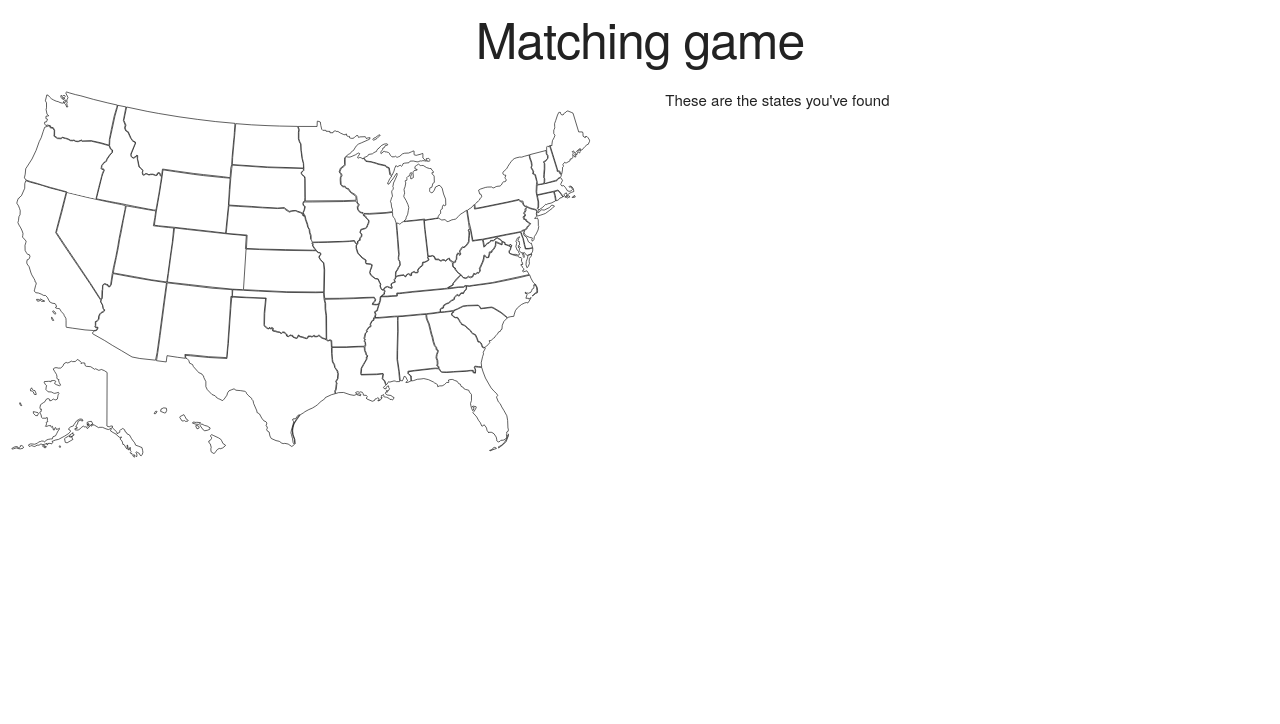
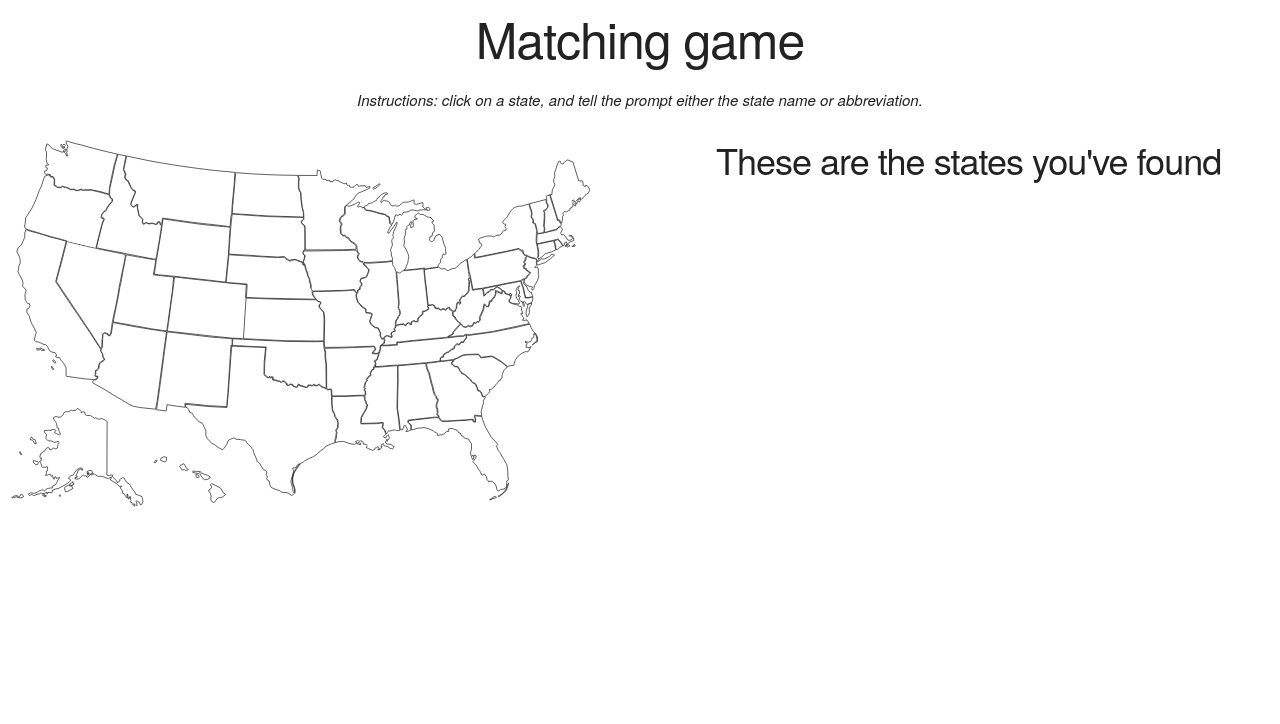
Before and after one commit to 2016rshah/Web-App-Development, a PHP site: page /matching_game/index.html in a window 1280 px wide. Shown: the top 724 px of the page. Run offline with PHP 8.4, Linux system fonts and the light colour scheme.

Commit message:
Basic functionality

```diff
--- a/matching_game/index.css
+++ b/matching_game/index.css
@@ -1,3 +1,3 @@
-.title{
+.ta-center {
 	text-align:center;
 }
--- a/matching_game/index.html
+++ b/matching_game/index.html
@@ -10,7 +10,8 @@
 	<body>
 		<div class="row">
 			<div class="twelve columns">
-				<h1 class="title">Matching game</h1>
+				<h1 class="ta-center">Matching game</h1>
+				<p class="ta-center"><em>Instructions: click on a state, and tell the prompt either the state name or abbreviation.</em></p>
 			</div>
 		</div>
 		<div class="row">
@@ -18,7 +19,7 @@
 				<div id="map" style="height: 75%;"></div>
 			</div>
 			<div class="six columns">
-				<div id="found">These are the states you've found</div>
+				<h3 id="status" class="ta-center">These are the states you've found</h3>
 				<p id="found"></p>
 			</div>
 		</div>
--- a/matching_game/index.js
+++ b/matching_game/index.js
@@ -1,5 +1,7 @@
-var abbrToState = {"al":"alabama","ak":"alaska","az":"arizona","ar":"arkansas","ca":"california","co":"colorado","ct":"connecticut","de":"delaware","fl":"florida","ga":"georgia","hi":"hawaii","id":"idaho","il":"illinois","in":"indiana","ia":"iowa","ks":"kansas","ky":"kentucky","la":"louisiana","me":"maine","md":"maryland","ma":"massachusetts","mi":"michigan","mn":"minnesota","ms":"mississippi","mo":"missouri","mt":"montana","ne":"nebraska","nv":"nevada","nh":"new hampshire","nj":"new jersey","nm":"new mexico","ny":"new york","nc":"north carolina","nd":"north dakota","oh":"ohio","ok":"oklahoma","or":"oregon","pa":"pennsylvania","ri":"rhode island","sc":"south carolina","sd":"south dakota","tn":"tennessee","tx":"texas","ut":"utah","vt":"vermont","va":"virginia","wa":"washington","wv":"west virginia","wi":"wisconsin","wy":"wyoming"}
 $(document).ready(function() {
+	var abbrToState = {"al":"alabama","ak":"alaska","az":"arizona","ar":"arkansas","ca":"california","co":"colorado","ct":"connecticut","de":"delaware","fl":"florida","ga":"georgia","hi":"hawaii","id":"idaho","il":"illinois","in":"indiana","ia":"iowa","ks":"kansas","ky":"kentucky","la":"louisiana","me":"maine","md":"maryland","ma":"massachusetts","mi":"michigan","mn":"minnesota","ms":"mississippi","mo":"missouri","mt":"montana","ne":"nebraska","nv":"nevada","nh":"new hampshire","nj":"new jersey","nm":"new mexico","ny":"new york","nc":"north carolina","nd":"north dakota","oh":"ohio","ok":"oklahoma","or":"oregon","pa":"pennsylvania","ri":"rhode island","sc":"south carolina","sd":"south dakota","tn":"tennessee","tx":"texas","ut":"utah","vt":"vermont","va":"virginia","wa":"washington","wv":"west virginia","wi":"wisconsin","wy":"wyoming"}
+	var found_states = []
+	var status = document.getElementById("status")
 	$('#map').usmap({
 		stateHoverAnimation: 300,
 		showLabels:false,
@@ -10,7 +12,17 @@ $(document).ready(function() {
 
 			var guess = prompt("What is the name of the highlighted state?", "name or abbreviation").toLowerCase()
 			if(guess == name || guess == abbrToState[name]){
-				addState(abbrToState[name])
+				if(found_states.indexOf(abbrToState[name]) > -1){
+					status.style.backgroundColor = "yellow"
+					status.innerText="You've already found that state"
+				}
+				else{
+					addState(abbrToState[name])
+				}
+			}
+			else{
+				status.innerText = "That is incorrect"
+				status.style.backgroundColor = "red"
 			}
 
 			// $('#map').usmap({
@@ -22,8 +34,16 @@ $(document).ready(function() {
 
 		}
 	});
+	function addState(name){
+		found_states.push(name)
+		status.style.backgroundColor = "green"
+		status.innerText = "Nice!"
+		var f = document.getElementById("found")
+		if(f.innerText == ""){
+			f.innerText = name
+		}
+		else{
+			f.innerText = f.innerText + ", " + name
+		}
+	}
 });
-
-function addState(name){
-	alert(name)
-}
```
